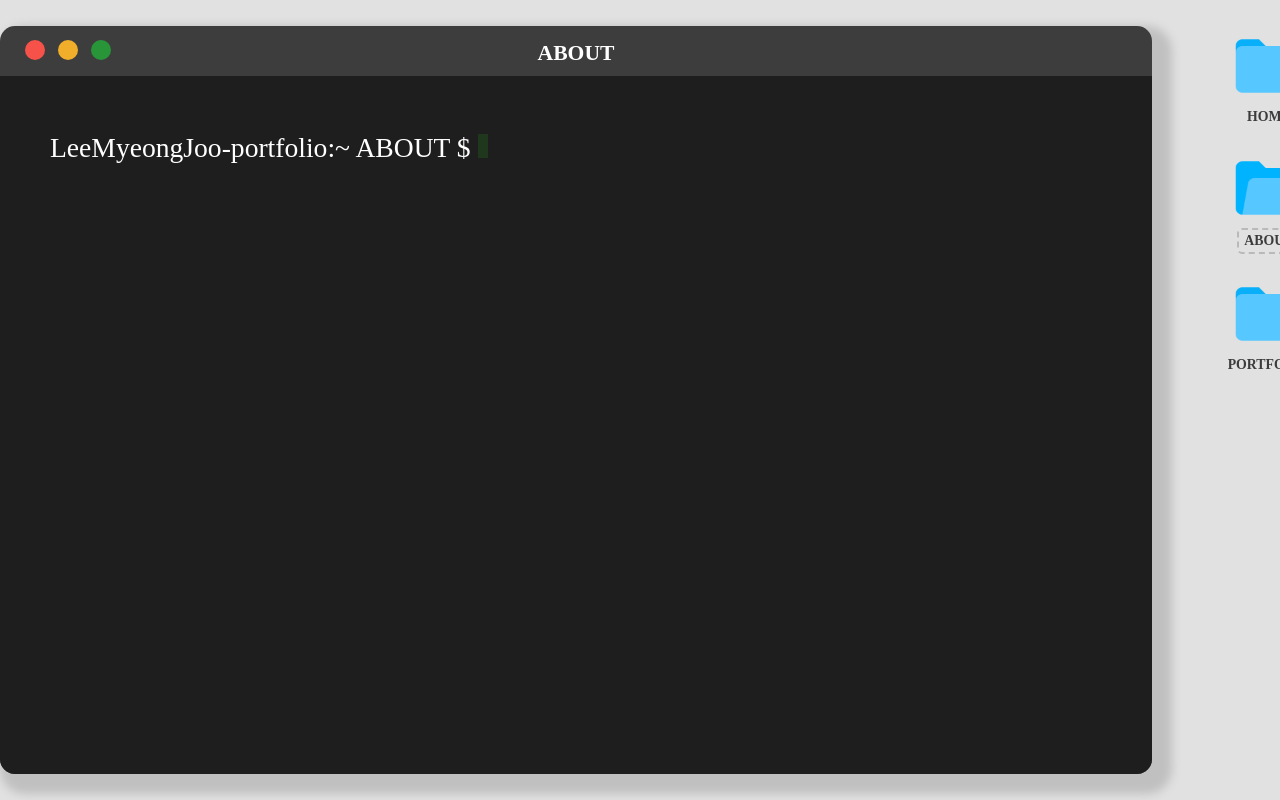
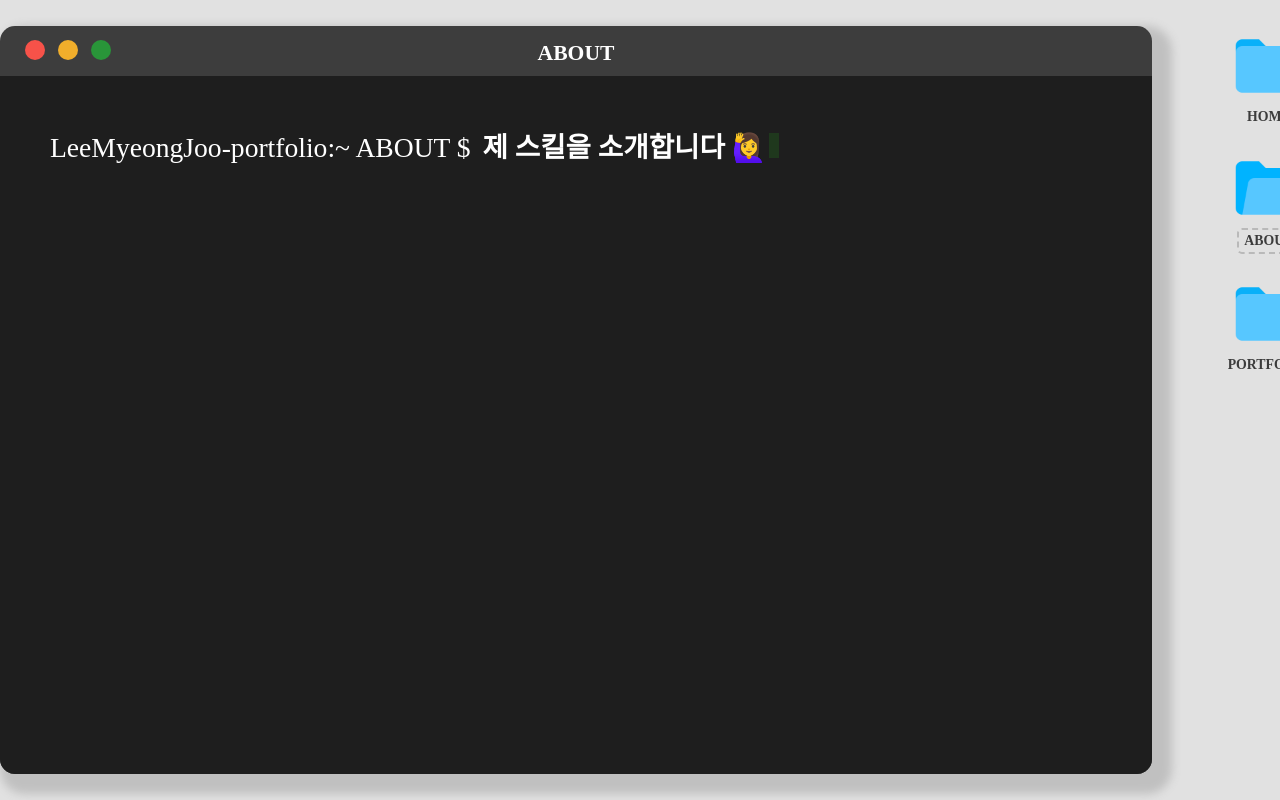
Before and after one commit to leemyungju9347/leemyungju9347.github.io, a plain HTML site: page index.html in a window 1280 px wide. Both pictures are taken after a click on the item "ABOUT". Shown: the top 800 px of the page. Drawn offline with Linux system fonts and the light colour scheme; a web font is replaced by a local one.

Commit message:
타이핑효과, 스크롤 스타일 추가

```diff
--- a/css/common.css
+++ b/css/common.css
@@ -197,6 +197,22 @@ header > nav > .gnb-menu > li.on > a > .gnb-icon {
     background-image: url(../images/icons_jquery.png);
     width: 100px;
     height:80px
+}
+
+*::-webkit-scrollbar {
+	width: 10px;
+}
+*::-webkit-scrollbar-track {
+  background-color: transparent;
+}
+*::-webkit-scrollbar-thumb {
+	border-radius: 10px;
+	width: auto;
+    background-color: #3d3d3d;
+}
+*::-webkit-scrollbar-button {
+  width: 0;
+  height: 0;
 }
 
 
@@ -467,22 +483,35 @@ main > .section-wrap > .about > .inner > .skills {
 }
 main > .section-wrap > .about > .inner > .skills > .sub-title {
     /* color:#000 */
+    /* border:1px solid red; */
+    display: inline-block;
+    position: relative;
 }
 main > .section-wrap > .about > .inner > .skills > .sub-title > b {
-    position: relative;
+
     margin-left: 5px;
     /* color:#38dc24; */
     /* color: #000; */
 }
 
-main > .section-wrap > .about > .inner > .skills > .sub-title > b::after{
+main > .section-wrap > .about > .inner > .skills > .sub-title > .typing-icon {
+    display: none;
+}
+
+main > .section-wrap > .about > .inner > .skills > .sub-title > .typing-icon.on {
+    display: inline-block;
+}
+
+
+
+main > .section-wrap > .about > .inner > .skills > .sub-title::after{
     content: '';
     width: 10px;
-    height:24px;
+    height:25px;
     position: absolute;
     background-color:#23ff18;
-    right:-12px;
-    top:2px;
+    right:-13px;
+    top:7px;
     animation: cursor 1s infinite
     /* animation-duration: .8s;
     animation-iteration-count: infinite;  */
@@ -500,12 +529,22 @@ main > .section-wrap > .about > .inner > .skills > .sub-title > b::after{
 
 main > .section-wrap > .about > .inner > .skills > .skills-list {
     margin-top: 30px;
-    display: none;
+    opacity: 0;
+    transition: 0.5s ease;
+}
+
+main > .section-wrap > .about > .inner > .skills > .skills-list.active {
+    opacity: 1;
 }
 
 main > .section-wrap > .about > .inner > .skills > .skills-list > li {
     font-family: 'Cafe24Ohsquare';
     font-size: 2.3em;
+    display: none;
+}
+
+main > .section-wrap > .about > .inner > .skills > .skills-list.active > li {
+    display: block;
 }
 
 main > .section-wrap > .about > .inner > .skills > .skills-list > li + li {
--- a/index.html
+++ b/index.html
@@ -83,8 +83,10 @@
 						</div>
 						<div class="about-contents skills">
 
-							<p class="sub-title">LeeMyeongJoo-portfolio:~ ABOUT $ <b class="typing"></b></p>
-							<!-- 제 스킬을 소개합니다 🙋‍♀️ -->
+							<p class="sub-title">LeeMyeongJoo-portfolio:~ ABOUT $
+								<b class="typing"></b>
+								<i class="typing-icon">🙋‍♀️</i>
+							</p>
 							<ul class="skills-list">
 								<li>
 									<strong>
--- a/js/main.js
+++ b/js/main.js
@@ -1,53 +1,59 @@
-const gnbList = document.querySelectorAll('header > nav > .gnb-menu > li');
-const sectionElms = document.querySelectorAll('main > .section-wrap > section');
-const sectionWrap = document.querySelector('main > .section-wrap')
 const body = document.querySelector('body');
-// const typing = document.querySelector('section.about .typing');
+const gnbList = body.querySelectorAll('header > nav > .gnb-menu > li');
+const sectionElms = body.querySelectorAll('main > .section-wrap > section');
+const sectionWrap = body.querySelector('main > .section-wrap')
+const typing = body.querySelector('section.about .typing');
+const typingIcon = body.querySelector('.sub-title > .typing-icon');
+const skillList = body.querySelector('.skills-list');
 
-// console.log(typing);
+let timer; // 셋타임아웃 컨트롤 할 수 있는 전역변수
+
+let typingTxt = '제 스킬을 소개합니다';
+typingTxt = typingTxt.split('');
+let index = 0;
+
+// 타이핑 효과
+function typingEffect(){
+    if( index < typingTxt.length ) {
+        typing.innerHTML += typingTxt[index];
+        index++;
+
+        timer = setTimeout(typingEffect,150); // 일정간격으로 타이핑효과 호출
+    } else {
+        typingIcon.classList.add('on');
+
+        clearTimeout(timer);
+
+        setTimeout(()=>{
+            skillList.classList.add('active')
+        },2000)
+    }
+
+}
+
+// click 이벤트
 for(let i = 0; i < gnbList.length; i++){
     gnbList[i].addEventListener('click', (ev)=>{
         ev.preventDefault();
 
-        // 전체 active 지우기
+        // 전체 classList, active 지우기
         for(let j = 0; j < sectionElms.length; j++){
             sectionElms[j].classList.remove('active');
             gnbList[j].classList.remove('on');
             body.classList.remove('black');
         }
 
+        // 클릭시 해당 인덱스 active
         sectionElms[i].classList.add('active');
         gnbList[i].classList.add('on');
 
+        // 위치가 about이면
         if( sectionElms[i].classList.contains('about') ) {
             body.classList.add('black');
-            // typingEffect();
-            // setInterval(typingEffect,1000)
+            setTimeout(typingEffect,500); //타이핑효과 호출
+
         }
     })
 
 
 }
-
-
-function typingEffect(){
-    let text = '제 스킬을 소개합니다 🙋‍♀️';
-    let i = 0;
-
-    // setInterval(()=>{
-    //     console.log('a');
-    // })
-
-    // if( i < text.length ){
-    //     document.querySelector('section.about .typing').innerHTML += text[i];
-    //     console.log(document.querySelector('section.about .typing').innerHTML);
-    //     i++;
-
-    //     // console.log(text[i]);
-
-    // }
-
-
-
-
-}
```
